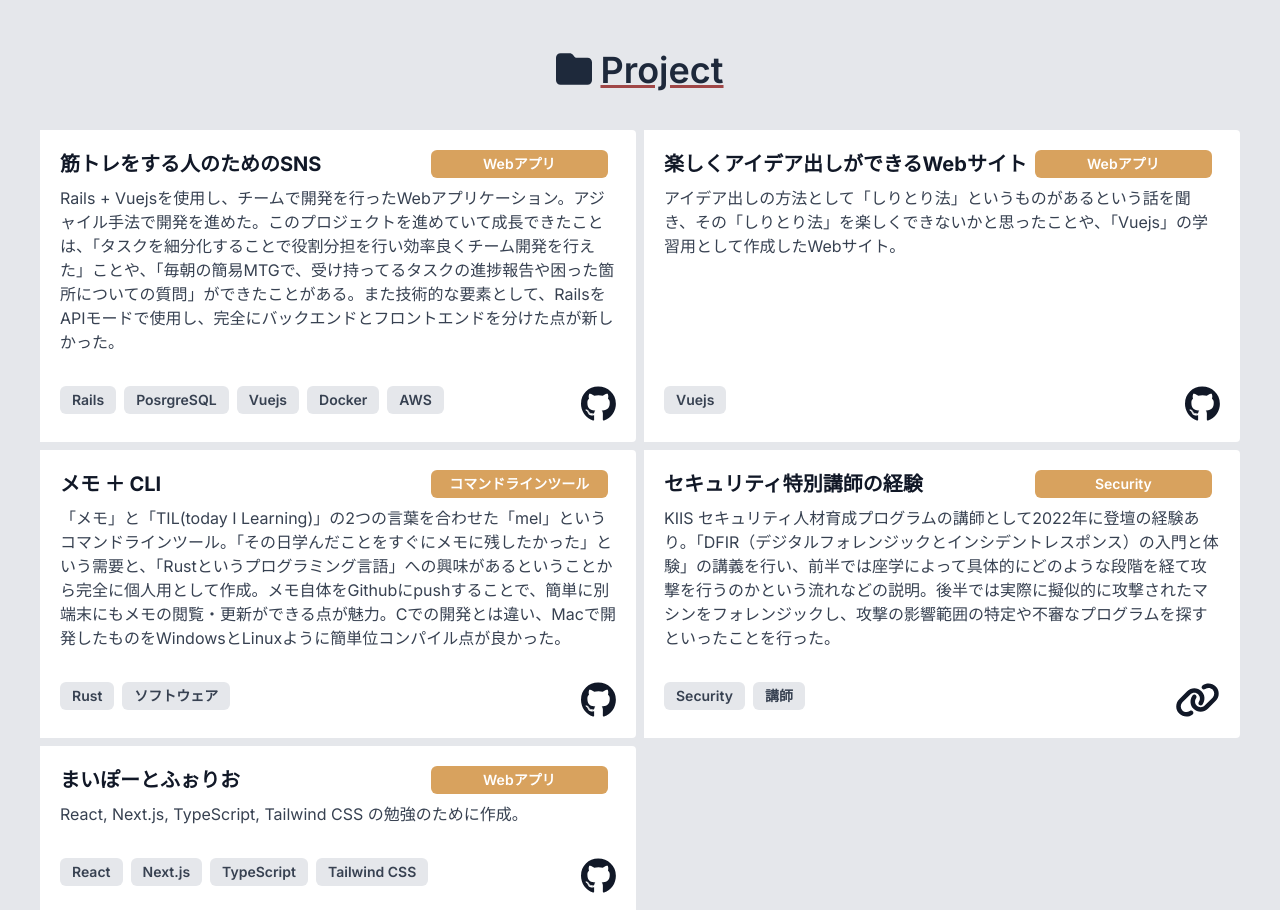
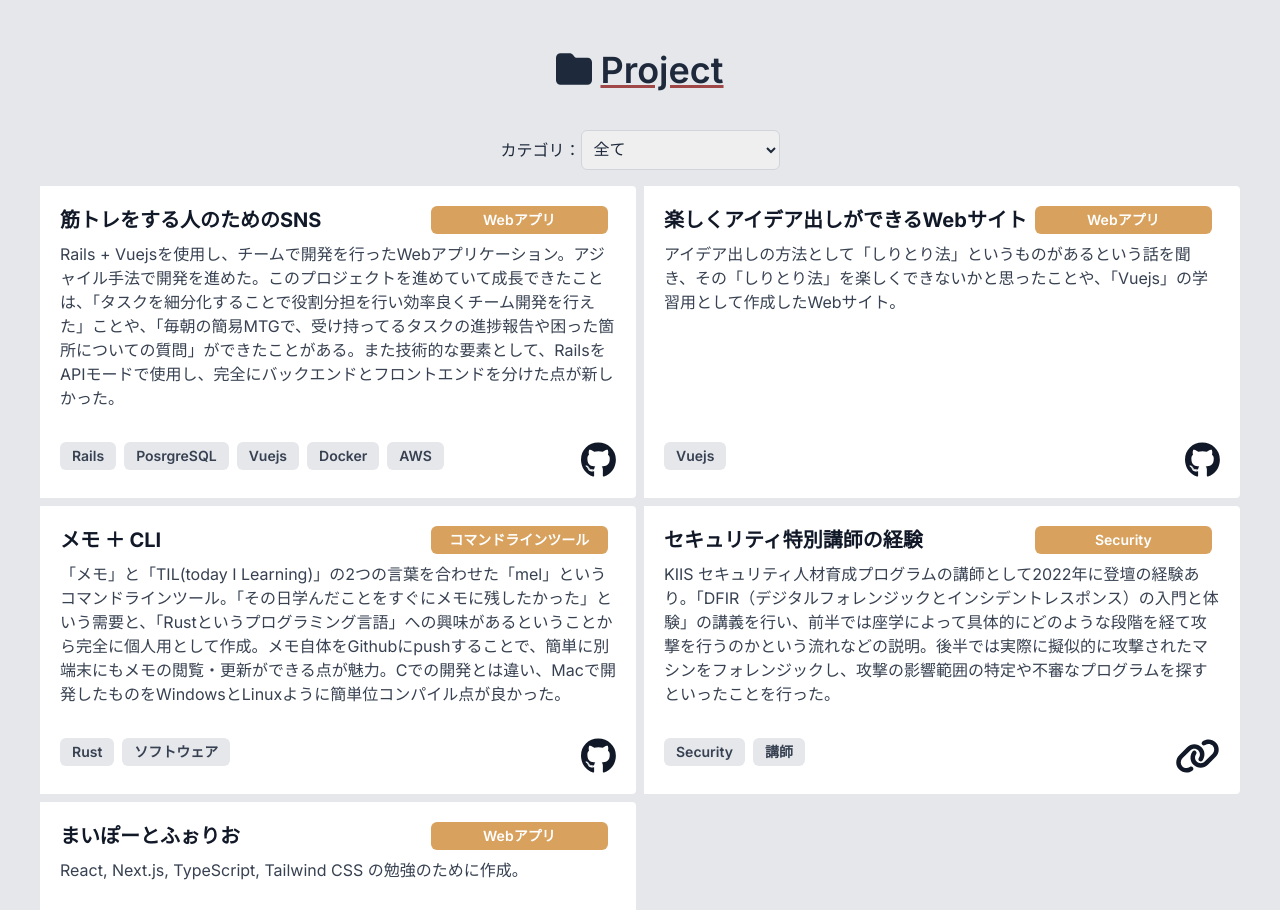
Before and after one commit to various3211workd/learn_portfolio, a Next.js app: page / in a window 1280 px wide. Shown: the part 1880-2790 px from the top of the page. Built offline with nearby package versions, Linux system fonts and the light colour scheme.

Commit message:
[Add] myproject画面にselectboxを追加し、カテゴリごとにソートできるように変更

```diff
--- a/src/components/myprojects.tsx
+++ b/src/components/myprojects.tsx
@@ -1,10 +1,28 @@
+'use client';
+
+import React, { useState, useMemo } from 'react';
 import { FontAwesomeIcon } from '@fortawesome/react-fontawesome';
 import { faGithub } from '@fortawesome/free-brands-svg-icons';
 import { faFolder, faLink } from '@fortawesome/free-solid-svg-icons';
 
-import { projectData } from './projectdata.js';
+import { projectData } from './projectData';
 
-const Projects = () => {
+const MyProjects: React.FC = () => {
+  const [selectedDist, setSelectedDist] = useState<string>('全て');
+
+  const distOptions = useMemo(() => {
+    const uniqueDists = Array.from(
+      new Set(projectData.map((project) => project.dist)),
+    );
+    return ['全て', ...uniqueDists];
+  }, []);
+
+  const filteredProjects = useMemo(() => {
+    return selectedDist === '全て'
+      ? projectData
+      : projectData.filter((project) => project.dist === selectedDist);
+  }, [selectedDist]);
+
   const getIcon = (linkType: string) => {
     switch (linkType) {
       case 'github':
@@ -23,9 +41,24 @@ const Projects = () => {
           <FontAwesomeIcon icon={faFolder} className="pr-2" />
           Project
         </p>
+
+        <div className="mb-4 flex justify-center items-center">
+          <p>カテゴリ：</p>
+          <select
+            value={selectedDist}
+            onChange={(e) => setSelectedDist(e.target.value)}
+            className="block p-2 border border-gray-300 rounded-md"
+          >
+            {distOptions.map((option) => (
+              <option key={option} value={option}>
+                {option}
+              </option>
+            ))}
+          </select>
+        </div>
+
         <div className="flex justify-center grid grid-cols-1 md:grid-cols-2 gap-2">
-          {projectData &&
-            projectData.map((project, key) => (
+          {filteredProjects.map((project, key) => (
             <div
               className="bg-white rounded-b lg:rounded-b-none lg:rounded-r p-4 flex flex-col justify-between border-4 border-white duration-300 hover:border-[#A04747]"
               key={key}
@@ -41,9 +74,7 @@ const Projects = () => {
                     </p>
                   </span>
                 </div>
-                  <p className="text-gray-700 text-base">
-                    {project.description}
-                  </p>
+                <p className="text-gray-700 text-base">{project.description}</p>
               </div>
 
               <div className="grid grid-cols-11">
@@ -77,4 +108,4 @@ const Projects = () => {
   );
 };
 
-export default Projects;
+export default MyProjects;
```
Lines whose indentation alone changed are shown as unchanged.
